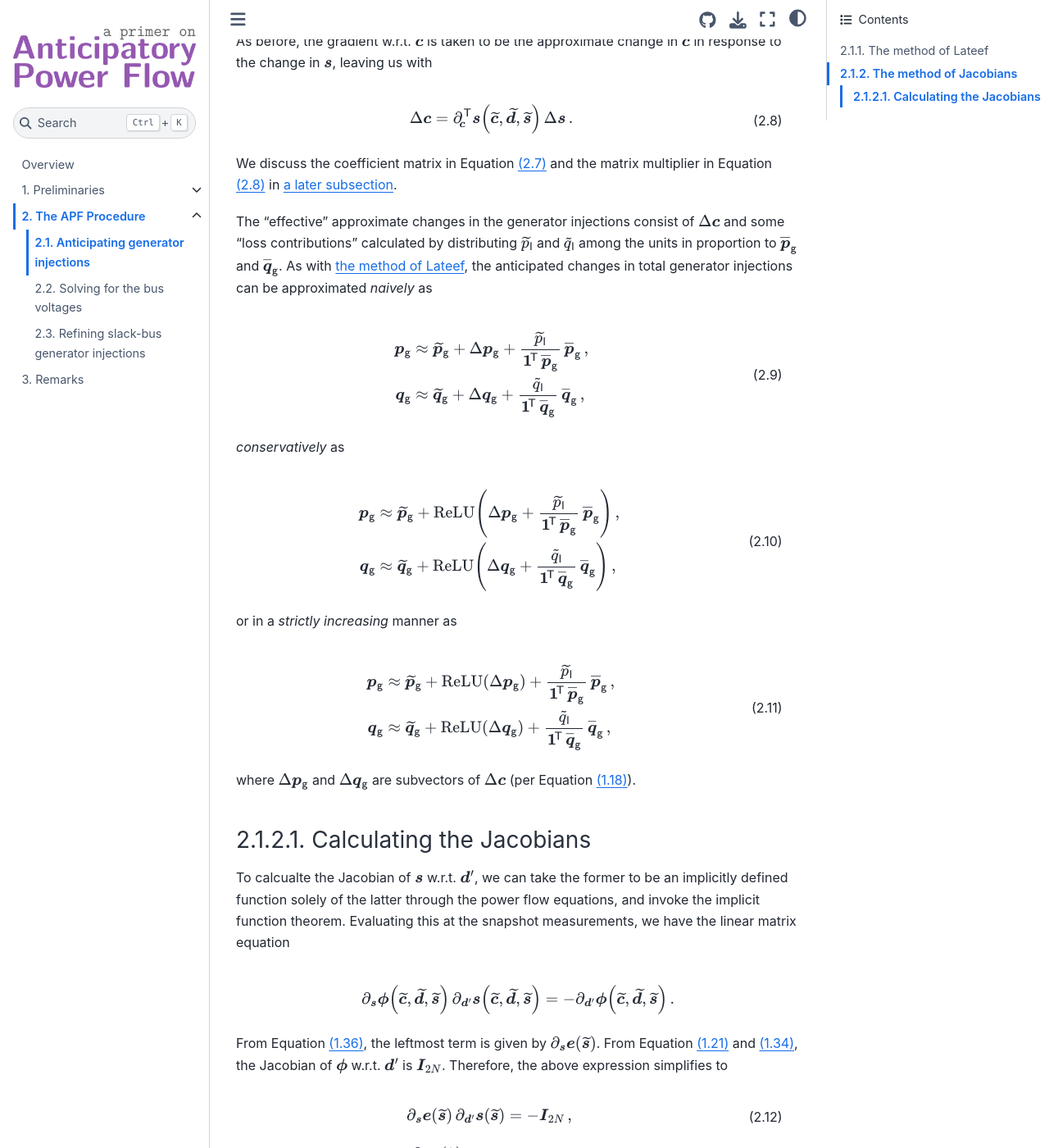
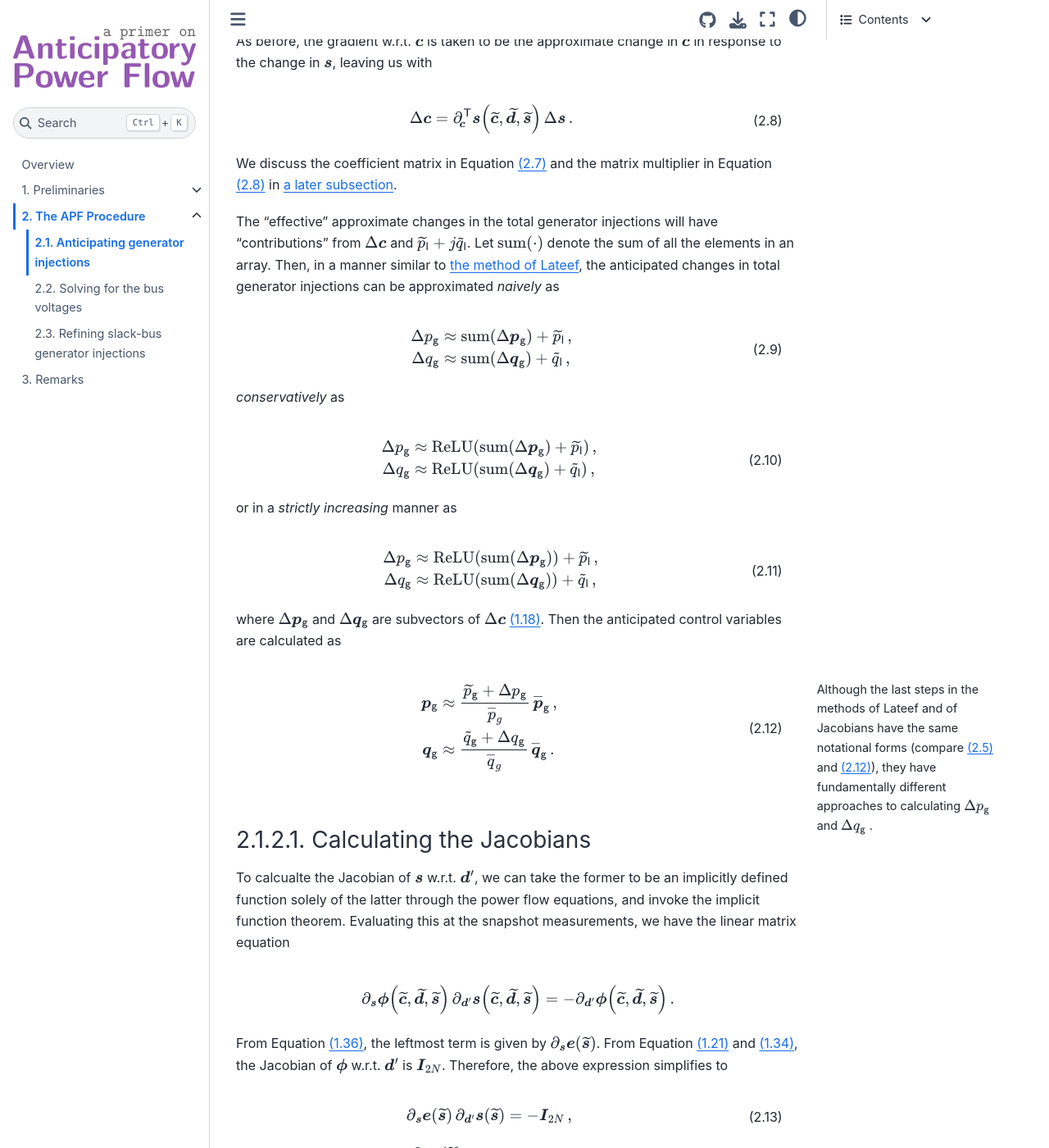
Before and after one commit to christian-cahig/apf-primer, a Jupyter Book: the page built from apf-procedure/anticipate-injs.md, in a window 1280 px wide and 1400 px high, scrolled down 2511 px. Shown: the whole window at 82% size. Built offline with Jupyter Book 1.0.4 settings and Sphinx 7.4.7 and the Sphinx Book theme 1.1.4, drawn with Linux system fonts in a browser that asks for light colours.

Commit message:
Improve logic for the method of Jacobians

````diff
--- a/apf-procedure/anticipate-injs.md
+++ b/apf-procedure/anticipate-injs.md
@@ -271,40 +271,25 @@ We discuss the coefficient matrix in Equation {eq}`moj-change-s`
 and the matrix multiplier in Equation {eq}`moj-change-c`
 in {ref}`a later subsection <apf-prc:antic-injs:moj:cal-jac>`.
 
-The "effective" approximate changes in the generator injections consist of $\Delta \boldsymbol{c}$
-and some "loss contributions" calculated by distributing
-$\widetilde{ p }_{ \mathsf{l} }$ and $\widetilde{ q }_{ \mathsf{l} }$
-among the units in proportion to
-$\overline{ \boldsymbol{p} }_{ \mathsf{g} }$ and $\overline{ \boldsymbol{q} }_{ \mathsf{g} }$.
-As with {ref}`the method of Lateef<apf-prc:antic-injs:mol>`,
+The "effective" approximate changes in the total generator injections will have "contributions" from $\Delta \boldsymbol{c}$ and $\widetilde{ p }_{ \mathsf{l} } + j \widetilde{ q }_{ \mathsf{l} }$.
+Let $\operatorname{ sum } \! \left( \cdot \right)$ denote the sum of all the elements in an array.
+Then, in a manner similar to {ref}`the method of Lateef<apf-prc:antic-injs:mol>`,
 the anticipated changes in total generator injections can be approximated *naively* as
 
 ```{math}
-:label: anticipated-sum-c-naive
+:label: moj-change-in-sum-c-naive
 \begin{aligned}
-    \boldsymbol{p}_{ \mathsf{g} }
+    \Delta p_{ \mathsf{g} }
     & \approx
-    \widetilde{ \boldsymbol{p} }_{ \mathsf{g} }
+    \operatorname{ sum } \! \left( \Delta \boldsymbol{p}_{ \mathsf{g} } \right)
     +
-    \Delta \boldsymbol{p}_{ \mathsf{g} }
+    \widetilde{ p }_{ \mathsf{l} }
+    \, , \\
+    \Delta q_{ \mathsf{g} }
+    & \approx
+    \operatorname{ sum } \! \left( \Delta \boldsymbol{q}_{ \mathsf{g} } \right)
     +
-    \frac{ \widetilde{ p }_{ \mathsf{l} } }{
-        \boldsymbol{1}^{ \! \mathsf{T} } \, \overline{ \boldsymbol{p} }_{ \mathsf{g} }
-    }
-    \thinspace
-    \overline{\boldsymbol{p}}_{ \mathsf{g} }
-    \, , \\
-    \boldsymbol{q}_{ \mathsf{g} }
-    & \approx
-    \widetilde{ \boldsymbol{q} }_{ \mathsf{g} }
-    +
-    \Delta \boldsymbol{q}_{ \mathsf{g} }
-    +
-    \frac{ \widetilde{ q }_{ \mathsf{l} } }{
-        \boldsymbol{1}^{ \! \mathsf{T} } \, \overline{ \boldsymbol{q} }_{ \mathsf{g} }
-    }
-    \thinspace
-    \overline{\boldsymbol{q}}_{ \mathsf{g} }
+    \widetilde{ q }_{ \mathsf{l} }
     \, , \\
 \end{aligned}
 ```
@@ -312,34 +297,22 @@ the anticipated changes in total generator injections can be approximated *naive
 *conservatively* as
 
 ```{math}
-:label: anticipated-sum-c-conserv
+:label: moj-change-in-sum-c-conserv
 \begin{aligned}
-    \boldsymbol{p}_{ \mathsf{g} }
+    \Delta p_{ \mathsf{g} }
     & \approx
-    \widetilde{ \boldsymbol{p} }_{ \mathsf{g} }
-    +
     \operatorname{ ReLU } \! \left(
-        \Delta \boldsymbol{p}_{ \mathsf{g} }
+        \operatorname{ sum } \! \left( \Delta \boldsymbol{p}_{ \mathsf{g} } \right)
         +
-        \frac{ \widetilde{ p }_{ \mathsf{l} } }{
-            \boldsymbol{1}^{ \! \mathsf{T} } \, \overline{ \boldsymbol{p} }_{ \mathsf{g} }
-        }
-        \thinspace
-        \overline{\boldsymbol{p}}_{ \mathsf{g} }
+        \widetilde{ p }_{ \mathsf{l} }
     \right)
     \, , \\
-    \boldsymbol{q}_{ \mathsf{g} }
+    \Delta q_{ \mathsf{g} }
     & \approx
-    \widetilde{ \boldsymbol{q} }_{ \mathsf{g} }
-    +
     \operatorname{ ReLU } \! \left(
-        \Delta \boldsymbol{q}_{ \mathsf{g} }
+        \operatorname{ sum } \! \left( \Delta \boldsymbol{q}_{ \mathsf{g} } \right)
         +
-        \frac{ \widetilde{ q }_{ \mathsf{l} } }{
-            \boldsymbol{1}^{ \! \mathsf{T} } \, \overline{ \boldsymbol{q} }_{ \mathsf{g} }
-        }
-        \thinspace
-        \overline{\boldsymbol{q}}_{ \mathsf{g} }
+        \widetilde{ q }_{ \mathsf{l} }
     \right)
     \, , \\
 \end{aligned}
@@ -348,41 +321,54 @@ the anticipated changes in total generator injections can be approximated *naive
 or in a *strictly increasing* manner as
 
 ```{math}
-:label: anticipated-sum-c-strict
+:label: moj-change-in-sum-c-strict
+\begin{aligned}
+    \Delta p_{ \mathsf{g} }
+    & \approx
+    \operatorname{ ReLU } \! \left(
+        \operatorname{ sum } \! \left( \Delta \boldsymbol{p}_{ \mathsf{g} } \right)
+    \right)
+    +
+    \widetilde{ p }_{ \mathsf{l} }
+    \, , \\
+    \Delta q_{ \mathsf{g} }
+    & \approx
+    \operatorname{ ReLU } \! \left(
+        \operatorname{ sum } \! \left( \Delta \boldsymbol{q}_{ \mathsf{g} } \right)
+    \right)
+    +
+    \widetilde{ q }_{ \mathsf{l} }
+    \, , \\
+\end{aligned}
+```
+
+where $\Delta \boldsymbol{p}_{ \mathsf{g} }$ and $\Delta \boldsymbol{q}_{ \mathsf{g} }$
+are subvectors of $\Delta \boldsymbol{c}$ {eq}`pg-qg-2-c`.
+Then the anticipated control variables are calculated as
+
+```{margin}
+Although the last steps in the methods of Lateef and of Jacobians have the same notational forms
+(compare {eq}`mol-anticipated-c` and {eq}`moj-anticipated-c`),
+they have fundamentally different approaches to calculating $\Delta p_{ \mathsf{g} }$ and $\Delta q_{ \mathsf{g} }$ .
+```
+
+```{math}
+:label: moj-anticipated-c
 \begin{aligned}
     \boldsymbol{p}_{ \mathsf{g} }
     & \approx
-    \widetilde{ \boldsymbol{p} }_{ \mathsf{g} }
-    +
-    \operatorname{ ReLU } \! \left(
-        \Delta \boldsymbol{p}_{ \mathsf{g} }
-    \right)
-    +
-    \frac{ \widetilde{ p }_{ \mathsf{l} } }{
-        \boldsymbol{1}^{ \! \mathsf{T} } \, \overline{ \boldsymbol{p} }_{ \mathsf{g} }
-    }
+    \frac{ \widetilde{ p }_{ \mathsf{g} } + \Delta p_{ \mathsf{g} } }{ \overline{ p }_{g} }
     \thinspace
     \overline{\boldsymbol{p}}_{ \mathsf{g} }
     \, , \\
     \boldsymbol{q}_{ \mathsf{g} }
     & \approx
-    \widetilde{ \boldsymbol{q} }_{ \mathsf{g} }
-    +
-    \operatorname{ ReLU } \! \left(
-        \Delta \boldsymbol{q}_{ \mathsf{g} }
-    \right)
-    +
-    \frac{ \widetilde{ q }_{ \mathsf{l} } }{
-        \boldsymbol{1}^{ \! \mathsf{T} } \, \overline{ \boldsymbol{q} }_{ \mathsf{g} }
-    }
+    \frac{ \widetilde{ q }_{ \mathsf{g} } + \Delta q_{ \mathsf{g} } }{ \overline{ q }_{g} }
     \thinspace
     \overline{\boldsymbol{q}}_{ \mathsf{g} }
-    \, , \\
+    \, .
 \end{aligned}
 ```
-
-where $\Delta \boldsymbol{p}_{ \mathsf{g} }$ and $\Delta \boldsymbol{q}_{ \mathsf{g} }$
-are subvectors of $\Delta \boldsymbol{c}$ (per Equation {eq}`pg-qg-2-c`).
 
 (apf-prc:antic-injs:moj:cal-jac)=
 ### Calculating the Jacobians
````
